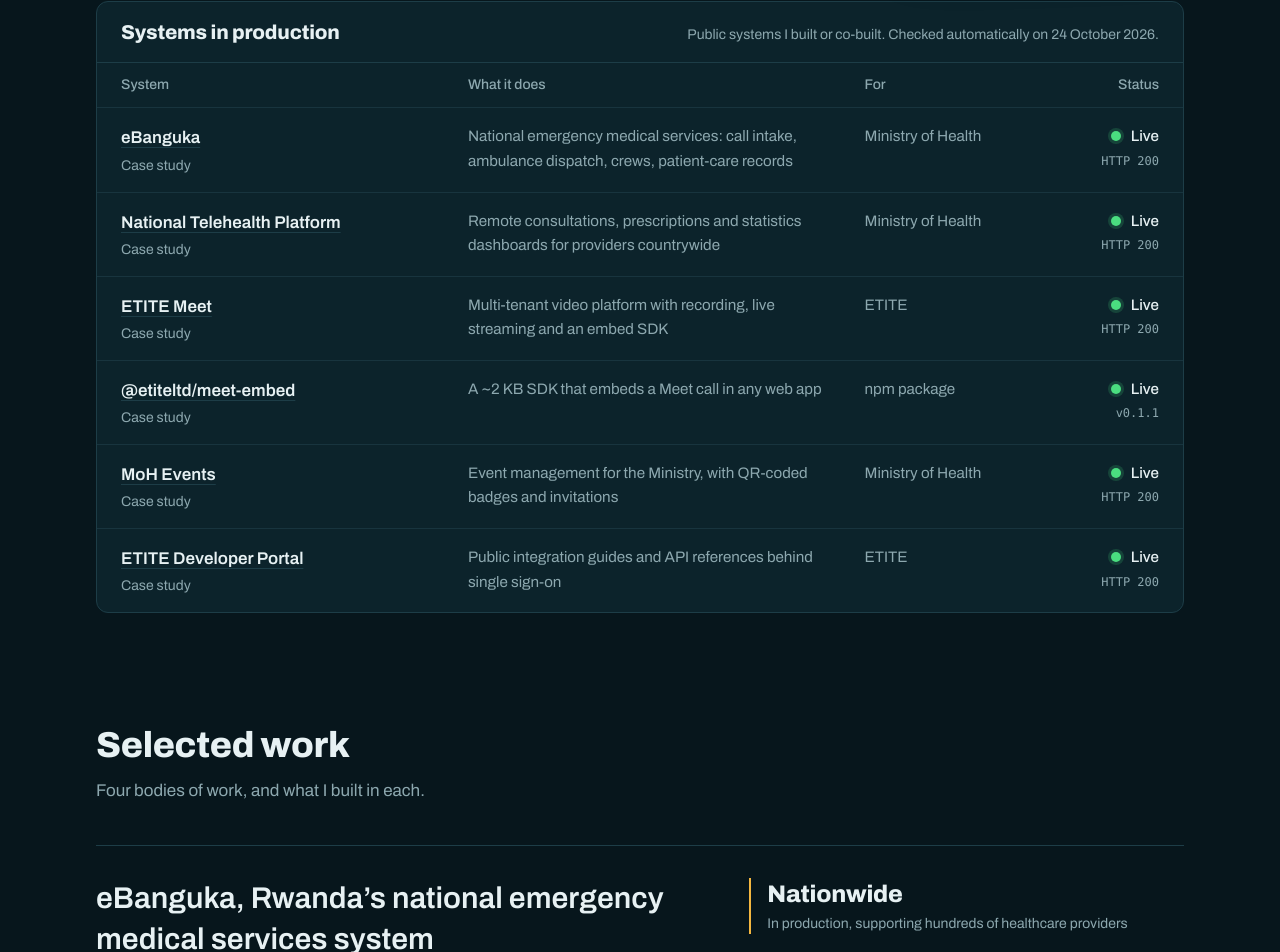
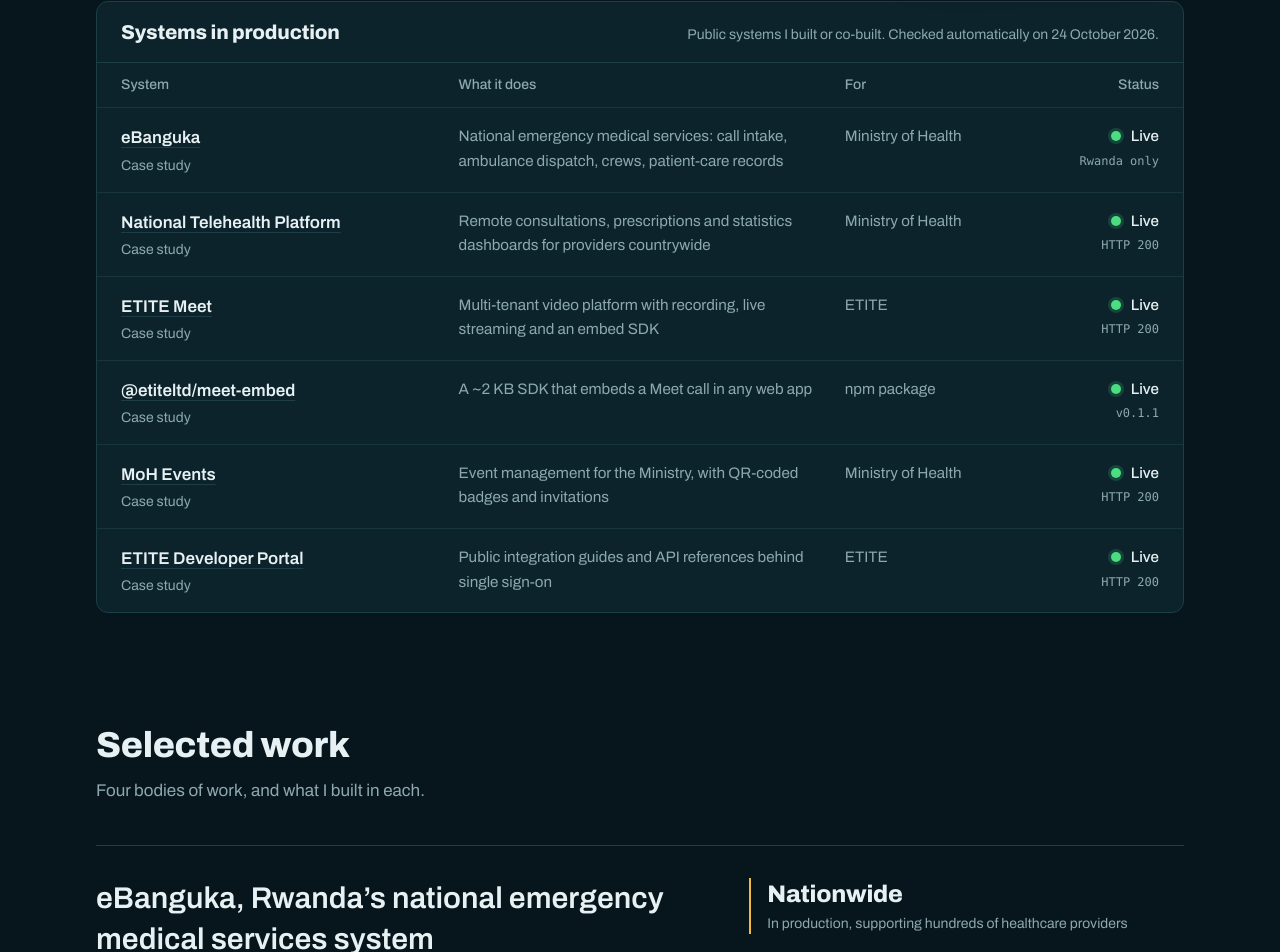
Before and after one commit to mjeanbosco19/mjeanbosco19.github.io, a Next.js app: page / in a window 1280 px wide. Shown: the part 806-1758 px from the top of the page. Built offline with nearby package versions, Linux system fonts and the light colour scheme.

Commit message:
Status board: show Rwanda-only eBanguka as live when it refuses foreign checks

```diff
--- a/src/components/status-board.tsx
+++ b/src/components/status-board.tsx
@@ -53,6 +53,9 @@
             <tbody>
               {systems.map((s, i) => {
                 const r = results[s.id] ?? { status: 0, ok: false };
+                // A 403 from a Rwanda-only system means it answered and refused a foreign visitor.
+                const regionLocked = !r.ok && s.rwandaOnly === true && r.status === 403;
+                const live = r.ok || regionLocked;
                 return (
                   <tr key={s.id} className="border-t border-rule/70 align-top">
                     <th scope="row" className="px-5 py-4 font-normal sm:px-6">
@@ -79,16 +82,22 @@
                       <div className="flex items-center justify-end gap-2.5">
                         <span
                           className="status-light shrink-0"
-                          data-ok={r.ok}
+                          data-ok={live}
                           style={{ '--row': i } as React.CSSProperties}
                           aria-hidden="true"
                         />
                         <span className="text-[0.95rem] font-medium text-ink">
-                          {r.ok ? 'Live' : 'Not checked'}
+                          {live ? 'Live' : 'Not checked'}
                         </span>
                       </div>
                       <p className="mt-1 text-right font-mono text-xs whitespace-nowrap text-muted">
-                        {r.version ? `v${r.version}` : r.status ? `HTTP ${r.status}` : 'no response'}
+                        {regionLocked
+                          ? 'Rwanda only'
+                          : r.version
+                            ? `v${r.version}`
+                            : r.status
+                              ? `HTTP ${r.status}`
+                              : 'no response'}
                       </p>
                     </td>
                   </tr>
--- a/src/content/profile.ts
+++ b/src/content/profile.ts
@@ -29,6 +29,8 @@
   url: string;
   /** What the build-time status check fetches (defaults to url). */
   checkUrl?: string;
+  /** Blocks visitors outside Rwanda, so the check (run abroad) gets a 403 while it is up. */
+  rwandaOnly?: boolean;
   caseStudy?: string;
 };
 
@@ -86,7 +88,7 @@
       'Docker',
       'GitHub Actions',
     ],
-    links: [{ label: 'ebanguka.moh.gov.rw', url: 'https://ebanguka.moh.gov.rw' }],
+    links: [{ label: 'ebanguka.moh.gov.rw (available in Rwanda only)', url: 'https://ebanguka.moh.gov.rw' }],
   },
   {
     slug: 'meet',
--- a/src/content/status.json
+++ b/src/content/status.json
@@ -2,8 +2,8 @@
   "checkedAt": "2026-10-24T13:09:38.564Z",
   "results": {
     "ebanguka": {
-      "status": 200,
-      "ok": true
+      "status": 403,
+      "ok": false
     },
     "telehealth": {
       "status": 200,
--- a/src/content/systems.json
+++ b/src/content/systems.json
@@ -5,6 +5,7 @@
     "does": "National emergency medical services: call intake, ambulance dispatch, crews, patient-care records",
     "owner": "Ministry of Health",
     "url": "https://ebanguka.moh.gov.rw",
+    "rwandaOnly": true,
     "caseStudy": "ebanguka"
   },
   {
```
